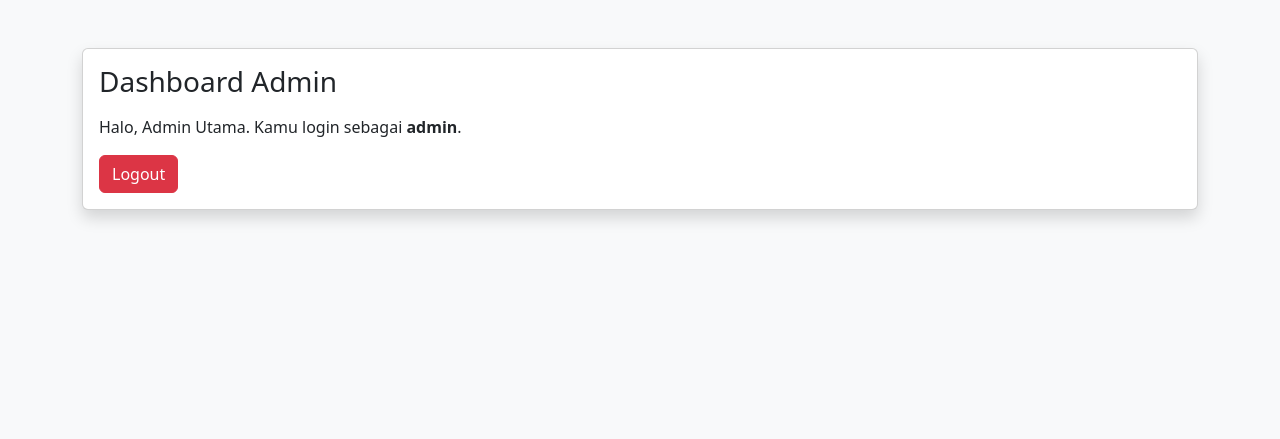
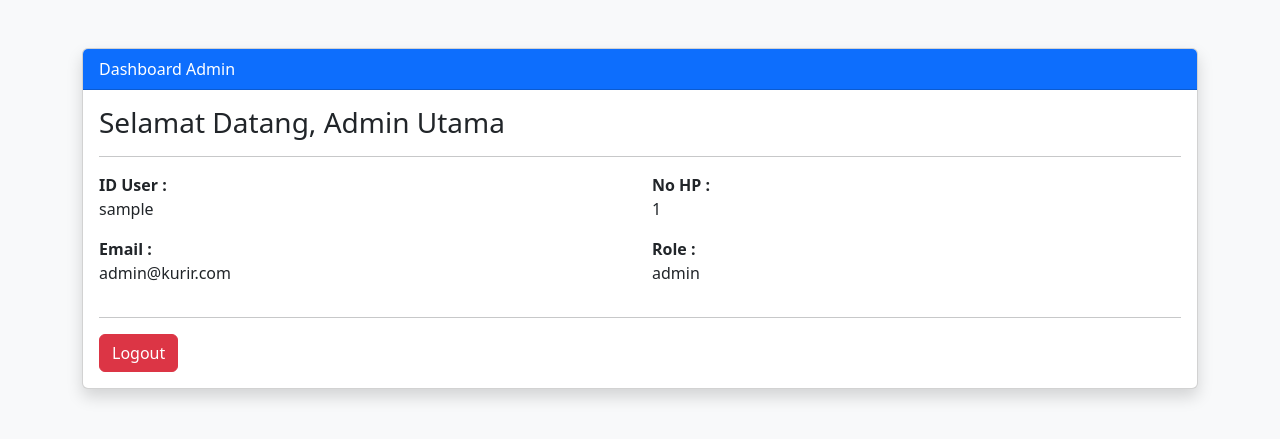
Before and after one commit to Nielrui/sistem-kurir-paket, a PHP site: page /dashboard/admin.php in a window 1280 px wide. Shown: the top 439 px of the page. Run offline with PHP 8.4, Linux system fonts and the light colour scheme; a user stored in the database is signed in.

```diff
--- a/src/dashboard/admin.php
+++ b/src/dashboard/admin.php
@@ -11,24 +11,87 @@ if (($_SESSION['role'] ?? '') !== 'admin') {
     exit;
 }
 ?>
+
 <!DOCTYPE html>
 <html lang="id">
+
 <head>
     <meta charset="UTF-8">
     <meta name="viewport" content="width=device-width, initial-scale=1.0">
     <title>Dashboard Admin</title>
+
     <link href="https://cdn.jsdelivr.net/npm/bootstrap@5.3.8/dist/css/bootstrap.min.css" rel="stylesheet">
 </head>
+
 <body class="bg-light">
+
 <div class="container py-5">
+
     <div class="card shadow">
+
+        <div class="card-header bg-primary text-white">
+            Dashboard Admin
+        </div>
+
         <div class="card-body">
-            <h1 class="h3 mb-3">Dashboard Admin</h1>
-            <p>Halo, <?= htmlspecialchars($_SESSION['nama'] ?? 'Admin') ?>. Kamu login sebagai <strong>admin</strong>.</p>
 
-            <a href="../auth/logout.php" class="btn btn-danger">Logout</a>
+            <h3>
+                Selamat Datang,
+                <?= htmlspecialchars($_SESSION['nama']) ?>
+            </h3>
+
+            <hr>
+
+            <div class="row">
+
+                <div class="col-md-6">
+
+                    <p>
+                        <strong>ID User :</strong><br>
+                        <?= htmlspecialchars($_SESSION['kode_user'] ?? '-') ?>
+                    </p>
+
+                    <p>
+                        <strong>Email :</strong><br>
+                        <?= htmlspecialchars($_SESSION['email'] ?? '-') ?>
+                    </p>
+
+                </div>
+
+                <div class="col-md-6">
+
+                    <p>
+                        <strong>No HP :</strong><br>
+                        <?= htmlspecialchars($_SESSION['no_hp'] ?? '-') ?>
+                    </p>
+
+                    <p>
+                        <strong>Role :</strong><br>
+                        <?= htmlspecialchars($_SESSION['role'] ?? '-') ?>
+                    </p>
+
+                </div>
+
+            </div>
+
+            <hr>
+
+            <div class="d-flex gap-2">
+
+                <a href="../auth/logout.php"
+                   class="btn btn-danger">
+
+                    Logout
+
+                </a>
+
+            </div>
+
         </div>
+
     </div>
+
 </div>
+
 </body>
 </html>
```
